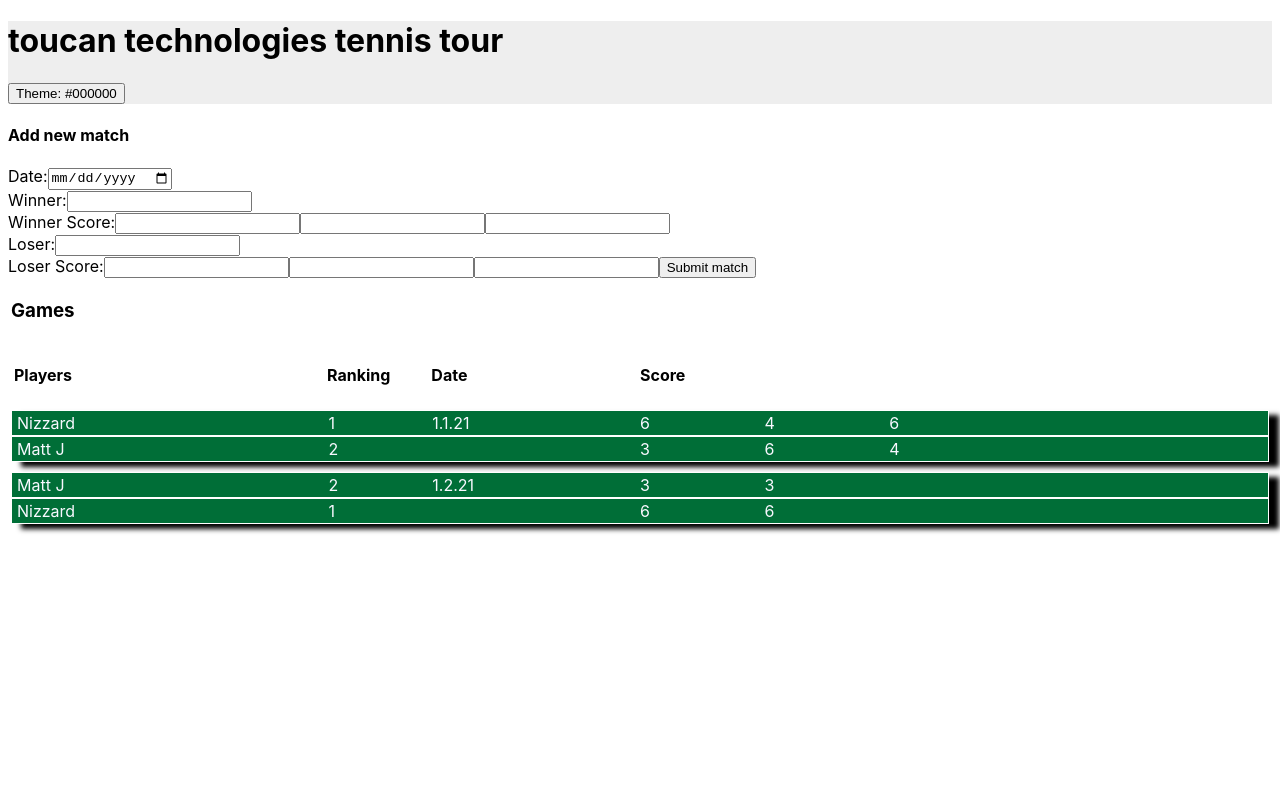
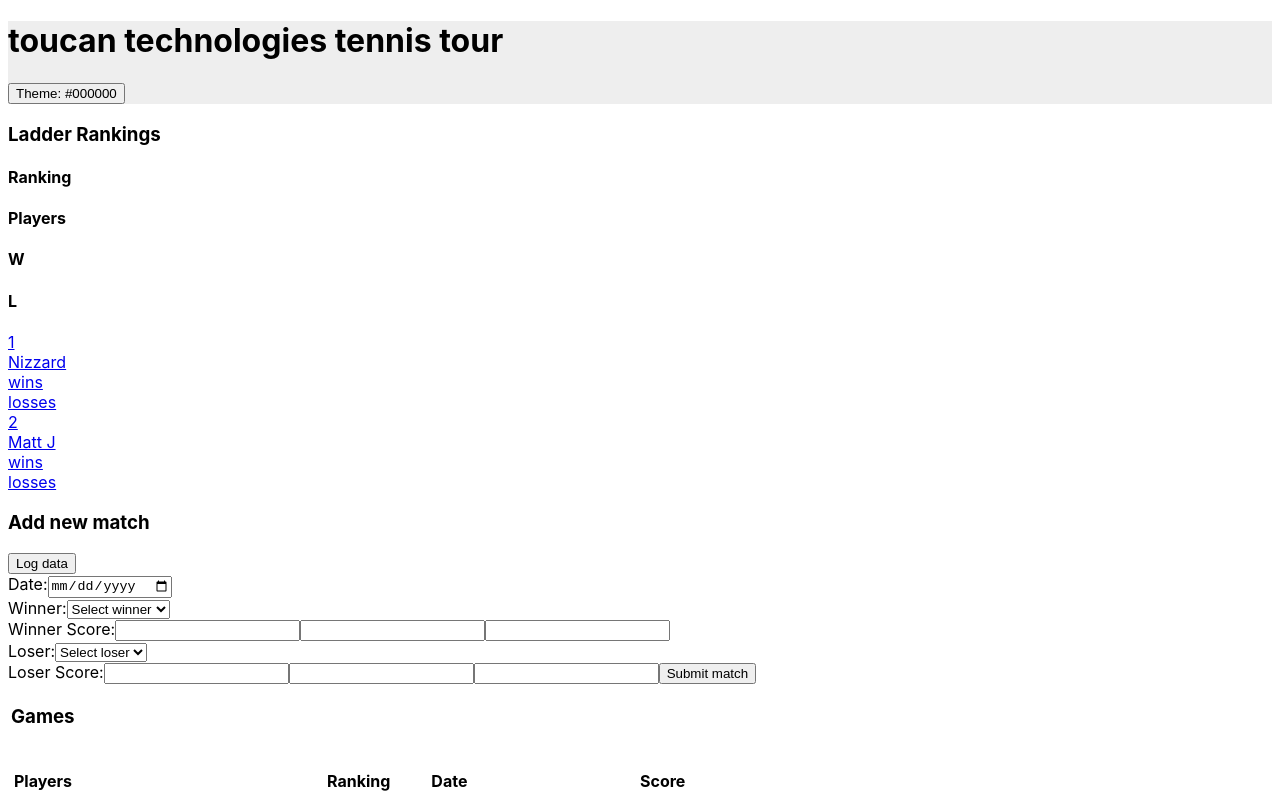
Before and after one commit to alstonwhite/tennis-ladder-arch, a React (Create React App) app: page /player/1 in a window 1280 px wide. Shown: the top 800 px of the page. Built offline with nearby package versions, Linux system fonts and the light colour scheme.

Commit message:
Added player dropdowns, set up router

```diff
--- a/package.json
+++ b/package.json
@@ -9,7 +9,7 @@
     "firebase": "^8.8.0",
     "react": "^17.0.2",
     "react-dom": "^17.0.2",
-    "react-router-dom": "^5.2.0",
+    "react-router-dom": "^5.3.0",
     "react-scripts": "4.0.3",
     "web-vitals": "^1.0.1"
   },
--- a/src/App.js
+++ b/src/App.js
@@ -1,10 +1,15 @@
 import React, { useState, useEffect } from 'react'
+import {
+  BrowserRouter as Router,
+  Switch,
+  Route
+} from "react-router-dom";
 import './index.css'
 
 import { ThemeProvider } from './contexts/ThemeContext'
 import Header from './components/Header'
-import MatchesDisplay from './components/MatchesDisplay'
-import AddMatchForm from './components/AddMatchForm'
+import HomePage from './components/HomePage'
+import PlayerPage from './components/PlayerPage'
 
 import { fetchPlayers, fetchMatches, postNewMatch } from './testData'
 
@@ -26,11 +31,18 @@ function App() {
 
   return (
     <div className="App">
-      <ThemeProvider>
-        <Header/>
-        <AddMatchForm addMatch={addNewMatch}/>
-        <MatchesDisplay matches={matches} players={players}/>
-      </ThemeProvider>
+      <Router>
+        <ThemeProvider>
+          <Header/>
+          <HomePage matches={matches} players={players} addNewMatch={addNewMatch}/>
+          <Switch>
+            <Route path="/player/:id" children={
+              <PlayerPage players={players}/>
+              }>
+            </Route>
+          </Switch>
+        </ThemeProvider>
+      </Router>
     </div>
   );
 }
--- a/src/components/AddMatchForm.js
+++ b/src/components/AddMatchForm.js
@@ -1,7 +1,7 @@
-import React, { useEffect, useState } from 'react'
+import React, { useState } from 'react'
 
 
-const AddMatchForm = ({ addMatch }) => {
+const AddMatchForm = ({ addMatch, players }) => {
 
     const [data, setData] = useState(
         {
@@ -26,14 +26,12 @@ const AddMatchForm = ({ addMatch }) => {
     }
 
     const handleWinnerScoreChange = (i) => (e) => {
-        console.log("i: ", i, "e.target.value: ", e.target.value);
         const newWinnerScoreChangeData = {...data};
         newWinnerScoreChangeData.winnerScore[i] = e.target.value;
         setData(newWinnerScoreChangeData);
     }
 
     const handleLoserScoreChange = (i) => (e) => {
-        console.log("i: ", i, "e.target.value: ", e.target.value);
         const newLoserScoreChangeData = {...data};
         newLoserScoreChangeData.loserScore[i] = e.target.value;
         setData(newLoserScoreChangeData);
@@ -53,14 +51,11 @@ const AddMatchForm = ({ addMatch }) => {
         console.log("Match submitted", data)
     }
 
-    // useEffect(() => {
-    //     console.log("useEffect data", data)
-    // })
-
 
     return (
         <>
-            <h4>Add new match</h4>
+            <h3>Add new match</h3>
+            <button onClick={console.log(data)}>Log data</button>
             <form onSubmit={handleSubmit}>
                 <label>Date:
                     <input
@@ -71,11 +66,12 @@ const AddMatchForm = ({ addMatch }) => {
                 </label>
                 <br/>
                 <label>Winner:
-                    <input
-                        type="text"
-                        value={data.winner}
-                        onChange={handleWinnerChange}
-                    />
+                    <select value={data.winner} onChange={handleWinnerChange}>
+                        <option value="" disabled selected>Select winner</option>
+                        {players && players.map(player =>
+                            <option value={player.name} key={player.id}>{player.name}</option>
+                        )}
+                    </select>
                 </label>
                 <br/>
                 <label>Winner Score:
@@ -97,11 +93,12 @@ const AddMatchForm = ({ addMatch }) => {
                 </label>
                 <br/>
                 <label>Loser:
-                    <input
-                        type="text"
-                        value={data.loser}
-                        onChange={handleLoserChange}
-                    />
+                <select value={data.loser} onChange={handleLoserChange}>
+                    <option value="" disabled selected>Select loser</option>
+                        {players && players.map(player =>
+                            <option value={player.name} key={player.id}>{player.name}</option>
+                        )}
+                    </select>
                 </label>
                 <br/>
                 <label>Loser Score:
--- /dev/null
+++ b/src/components/HomePage.js
@@ -0,0 +1,18 @@
+import React from 'react'
+
+import LadderRankings from './LadderRankings'
+import MatchesDisplay from './MatchesDisplay'
+import AddMatchForm from './AddMatchForm'
+
+const HomePage = ({ players, matches, addNewMatch }) => {
+
+    return (
+        <>
+            <LadderRankings players={players}/>
+            <AddMatchForm addMatch={addNewMatch} players={players}/>
+            <MatchesDisplay matches={matches} players={players}/>
+        </>
+    )
+}
+
+export default HomePage;
--- a/src/components/LadderRankings.js
+++ b/src/components/LadderRankings.js
@@ -1,33 +1,29 @@
 import React from 'react'
+import { Link } from "react-router-dom"
 
 
 const LadderRankings = ({players}) => {
 
     return (
-        <>
-        <table>
-            <thead>
-                <tr>
-                    <th>Rank</th>
-                    <th></th>
-                    <th>Player</th>
-                    <th>W</th>
-                    <th>L</th>
-                </tr>
-            </thead>
-            <tbody>
-                {players && players.map(player => (
-                    <tr>
-                        <td>{player.ranking}</td>
-                        <td>Image</td>
-                        <td>{player.name}</td>
-                        <td>{player.wins}</td>
-                        <td>{player.losses}</td>
-                    </tr>
-                ))}
-            </tbody>
-        </table>
-        </>
+        <div className="rankings-grid-wrapper">
+            <h3 className="rankings-grid__title">Ladder Rankings</h3>
+            <div className="rankings-grid__heading">
+                <h4 className="rankings__rank-head">Ranking</h4>
+                <h4 className="rankings__player-head">Players</h4>
+                <h4 className="rankings__wins-head">W</h4>
+                <h4 className="rankings__losses-head">L</h4>
+            </div>
+            <div className="rankings-grid">
+            {players ? players.sort((p1, p2) => p1.ranking > p2.ranking ? 1 : -1).map(player =>
+                <Link to={`/player/${player.id}`} className="rankings-grid__player">
+                    <div className="rankings__rank">{player.ranking}</div>
+                    <div className="rankings__player">{player.name}</div>
+                    <div className="rankings__wins">wins</div>
+                    <div className="rankings__losses">losses</div>
+                </Link>
+          ) : <div className="matches-grid__player">No players added</div>}
+            </div>
+        </div>
     )
 }
 
--- a/src/components/MatchesDisplay.js
+++ b/src/components/MatchesDisplay.js
@@ -1,6 +1,4 @@
-import React, { useState, useEffect } from 'react'
-
-import { fetchMatches } from '../testData'
+import React from 'react'
 
 
 const MatchesDisplay = ({ matches, players }) => {
@@ -15,7 +13,7 @@ const MatchesDisplay = ({ matches, players }) => {
           <h4 className="score-head">Score</h4>
         </div>
         <div className="matches-grid">
-          {matches ? matches.sort((p1, p2) => p1.ranking > p2.ranking ? 1 : -1).map(match =>
+          {matches ? matches.map(match =>
             <div className="matches-grid__game">
               <div className="matches-grid__player">
                 <div className="player">{match.winner}</div>
--- /dev/null
+++ b/src/components/PlayerPage.js
@@ -0,0 +1,18 @@
+import React from 'react'
+import { useParams } from "react-router-dom"
+
+
+const PlayerPage = ({ matches, players }) => {
+
+  const { id } = useParams();
+//   const player = players.find(player => player.id === id);
+  console.log("player page - id", id)
+
+    return (
+        <div className="player-page-wrapper">
+            {/* {player && <h3 className="player-page__title">{player.name}</h3>} */}
+        </div>
+    )
+}
+
+export default PlayerPage;
```
Also changed, not shown: 1 other file (tests, documents, lock files or other folders).
